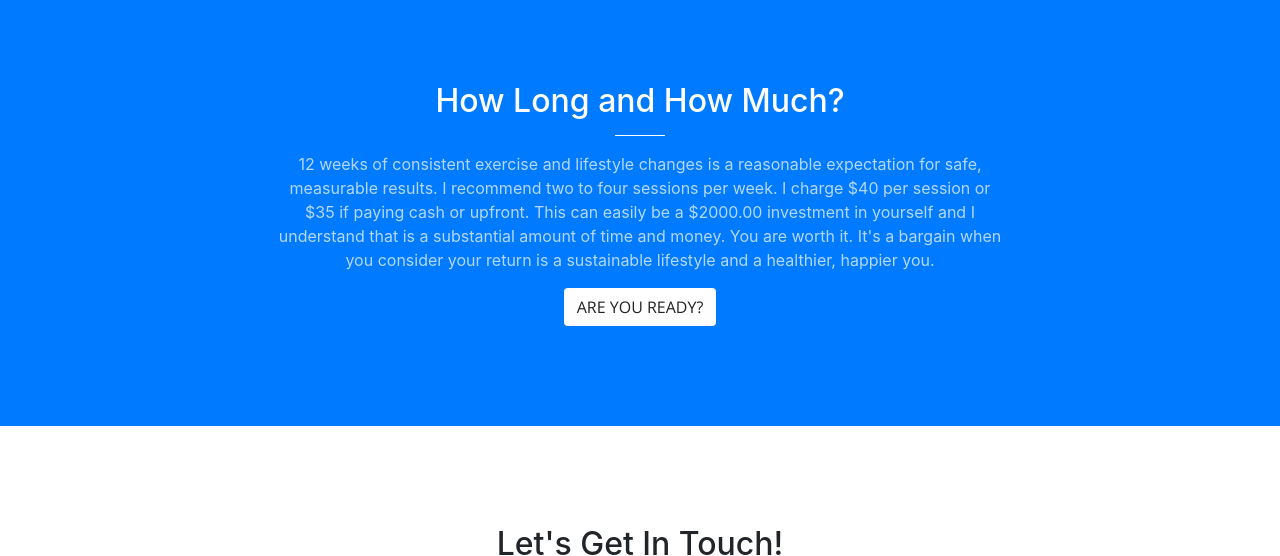
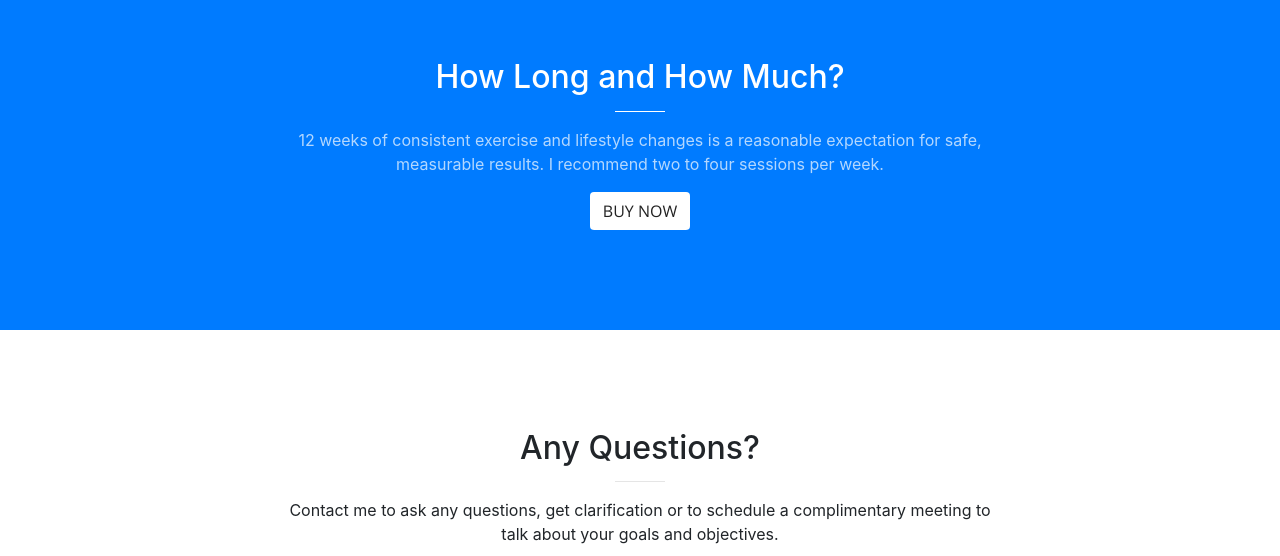
Before and after one commit to commonwellth/commonwellth.github.io, a website with bundled scripts: page index.html in a window 1280 px wide. Shown: the part 2312-2868 px from the top of the page. Built offline with nearby package versions, Linux system fonts and the light colour scheme.

Commit message:
Changed some verbiage

```diff
--- a/index.html
+++ b/index.html
@@ -87,7 +87,7 @@
           <div class="col-lg-8 mx-auto text-center">
             <h2 class="section-heading text-white">My Exercise Philosophy</h2>
             <hr class="light">
-            <p class="text-faded">I believe exercise should be fun. You should feel good doing it and better when you're finished. My number one priority, during exercise and in daily life, is injury prevention. My objective is to build rock hard bodies for a lifetime of pain free movement and strength. And, while I'm being honest, looking great naked sounds awesome too.</br></p>
+            <p class="text-faded">I believe exercise should be fun. You should feel good doing it and better when you're finished. My number one priority, during exercise and in daily life, is injury prevention. My objective is to build rock hard bodies for a lifetime of pain free movement and strength. </br></p>
             <a class="btn btn-default btn-xl js-scroll-trigger" href="#services">The Process</a>
           </div>
         </div>
@@ -151,17 +151,15 @@
               <div class="col-lg-8 mx-auto text-center">
                 <h2 class="section-heading text-white">How Long and How Much?</h2>
                 <hr class="light">
-                <p class="text-faded">12 weeks of consistent exercise and lifestyle changes is a reasonable expectation for safe, measurable results. I recommend two to four sessions per week. I charge $40 per session or $35 if paying cash or upfront.
-                  This can easily be a $2000.00 investment in yourself and I understand that is a substantial amount of time and money. You are worth it. It's a bargain when you consider your return is a sustainable lifestyle and a healthier, happier you.
+                <p class="text-faded">12 weeks of consistent exercise and lifestyle changes is a reasonable expectation for safe, measurable results. I recommend two to four sessions per week.
                 </p>
-                <a class="btn btn-default btn-xl js-scroll-trigger" href="#contact">Are You Ready?</a>
+                <a class="btn btn-default btn-xl js-scroll-trigger" href="#contact">Buy Now</a>
               </div>
             </div>
           </div>
       </section>
-
 <!-- Hide for now!
-    <section class="p-0" id="portfolio">
+      <section class="p-0" id="portfolio">
       <div class="container-fluid">
         <div class="row no-gutter popup-gallery">
           <div class="col-lg-4 col-sm-6">
@@ -209,6 +207,7 @@
               </div>
             </a>
           </div>
+
           <div class="col-lg-4 col-sm-6">
             <a class="portfolio-box" href="img/portfolio/fullsize/4.jpg">
               <img class="img-fluid" src="img/portfolio/thumbnails/4.jpg" alt="">
@@ -270,9 +269,9 @@
       <div class="container">
         <div class="row">
           <div class="col-lg-8 mx-auto text-center">
-            <h2 class="section-heading">Let's Get In Touch!</h2>
+            <h2 class="section-heading">Any Questions?</h2>
             <hr class="primary">
-            <p>Ready to start your next project with us? That's great! Give us a call or send us an email and we will get back to you as soon as possible!</p>
+            <p>Contact me to ask any questions, get clarification or to schedule a complimentary meeting to talk about your goals and objectives.</p>
           </div>
         </div>
         <div class="row">
```
